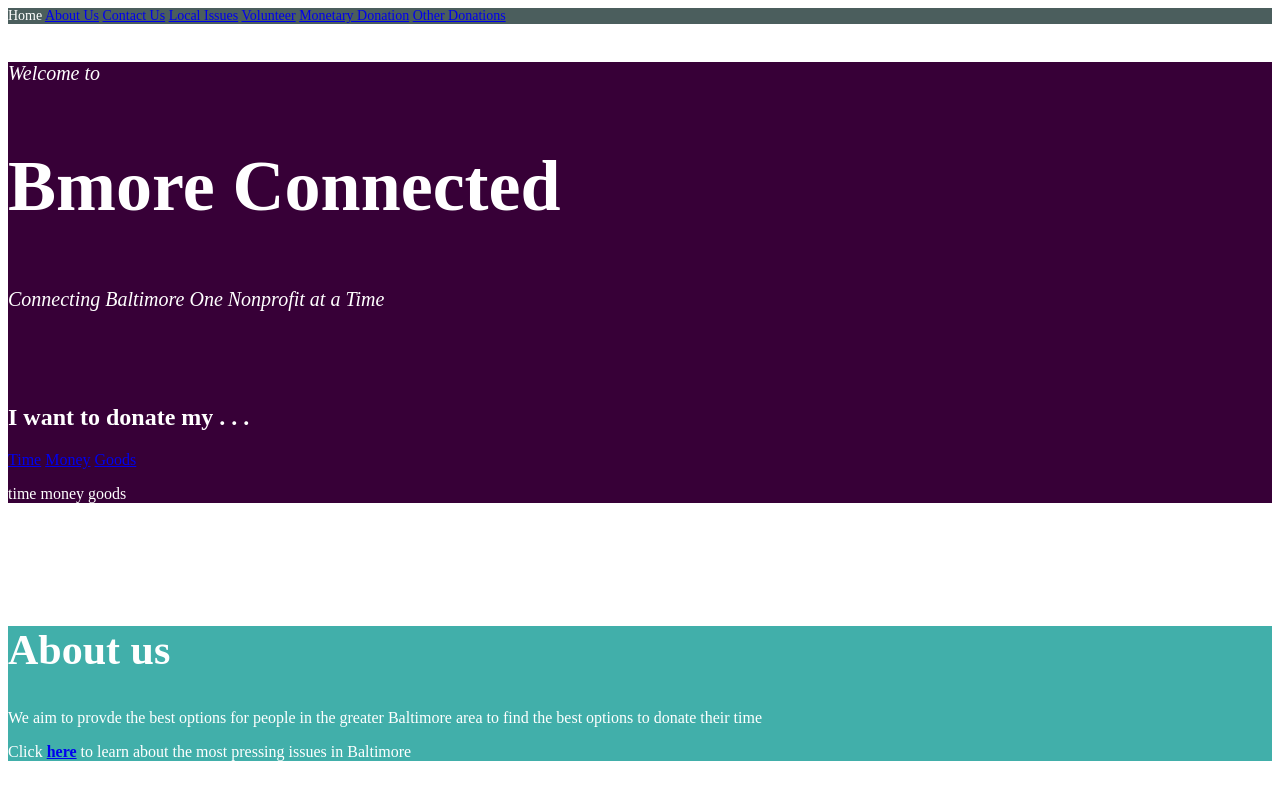
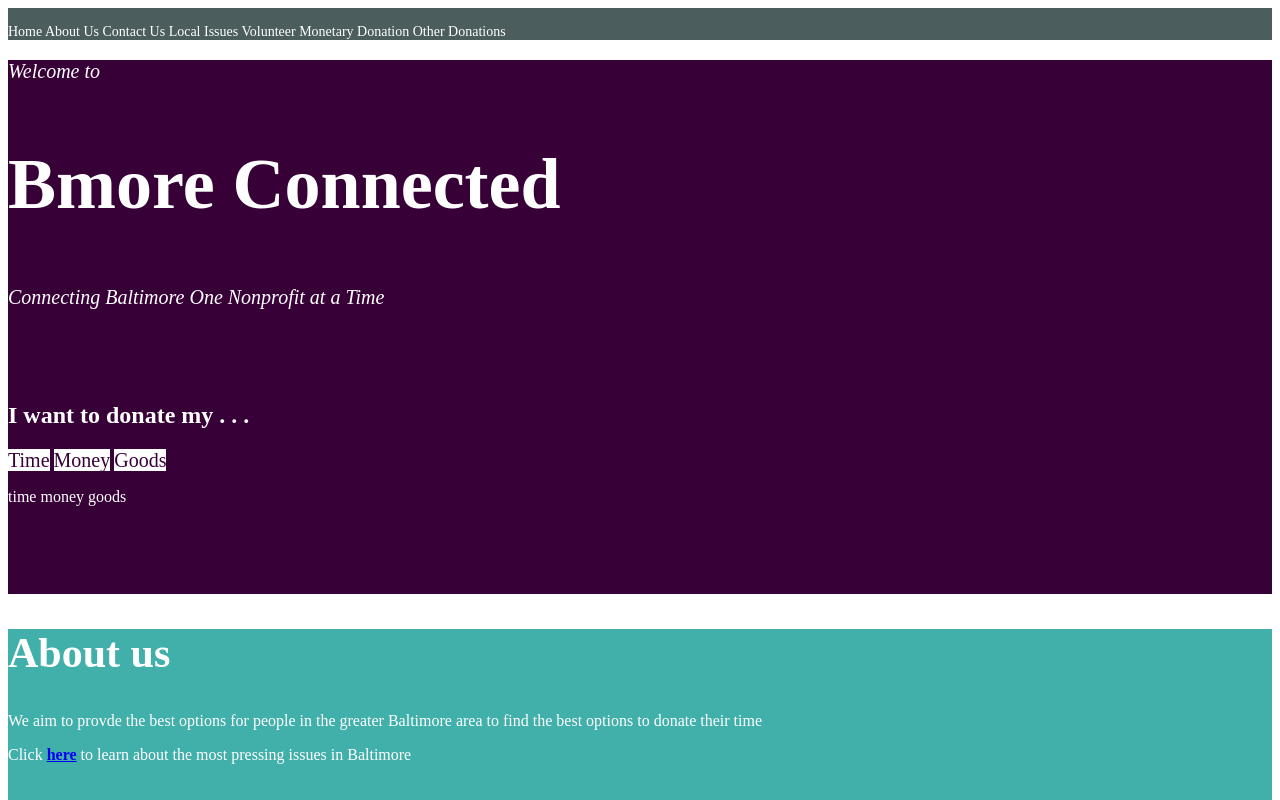
Before and after one commit to bmoreconnected2019/bmoreconnected, a plain HTML site: page index.html in a window 1280 px wide. Shown: the top 800 px of the page. Drawn offline with Linux system fonts and the light colour scheme.

Commit message:
Links
ake them pretty

```diff
--- a/index.css
+++ b/index.css
@@ -1,10 +1,19 @@
 #Navigation{
-    text-decoration: none;
     color: white;
     font-family: Vladimir Script;
     font-size: 14px;
     background-color:rgb(75, 94, 93)
 }
+#Navigation a:link,
+#Navigation a:visited{
+   color: white;
+   text-decoration: none;
+}
+#Navigation a:hover {
+    color: rgb(65, 175, 170);
+    text-decoration: none;
+}
+
 
 #Home{
     background-color: rgb(55, 0, 55);
@@ -26,6 +35,15 @@
     font-family: Bookman Old Style;
     font-style: italic;
 }
+#DonationOptions a:link,
+#DonationOptions a:visited,
+#DonationOptions a:hover{
+    color: rgb(55,0,55);
+    background-color: white;
+    font-size: 20px;
+    text-decoration: none;
+    font-family: Vladimir Script;
+}
 
 
 #AboutUs{
--- a/index.html
+++ b/index.html
@@ -5,6 +5,7 @@
 </head>
 
 <nav id = "Navigation">
+    <br>
     <a hreg = "/" >Home</a>
     <a href = "#About Us" >About Us</a>
     <a href = "#Contact Us" > Contact Us</a>
@@ -12,10 +13,10 @@
     <a href = "time.html" >Volunteer</a>
     <a href = "money.html" > Monetary Donation</a>
     <a href = "goods.html" >Other Donations</a>
+    <br>
 </nav>
 
 <main>
-<br>
 
 <section id = "Home">
 <p id = "Welcome"> Welcome to  </p>
@@ -25,18 +26,19 @@
 <br>
 <br>
 <h2 style="color:white;font-family:Vladimir Script"> I want to donate my . . . </h2>
-<div>
+<div id="DonationOptions">
     <a href = "time.html" >Time</a>
     <a href = "money.html" > Money</a>
     <a href = "goods.html" >Goods</a>
 </div>
 <p style="color:white;font-family:Bookman Old Style"> time     money     goods</p>
-</section>
-
 <br>
 <br>
 <br>
 <br>
+</section>
+
+
 
 <section id = "AboutUs">
 <h1 id = "AboutUsTitle"> About us </h1>
@@ -46,8 +48,6 @@ the greater Baltimore area to find the best options to donate their time</p>
 <p style="color:white;font-family:Bookman Old Style"> Click <a href = "issues.html"><strong>here</strong></a>
      to learn about the most pressing issues
 in Baltimore</p>
-</section>
-
 <br>
 <br>
 <br>
@@ -57,17 +57,28 @@ in Baltimore</p>
 <br>
 <br>
 <br>
+</section>
+
+
 
 <section id = "ContactUs">
 <h1 style="color:white;font-family:Vladimir Script"> Contact us </h1>
 <p style="color:white;font-family:Bookman Old Style"> We'd love to hear from you
      whether it be problems,
 suggestions, volunteer expectations, and more!</p>
-
 <br>
 <br>
 <br>
+<br>
+<br>
+<br>
+<br>
+<br>
+<br>
+<br>
+<br>
+<br>
+</section>
 
-</section>
 </main>
 </body>
```
